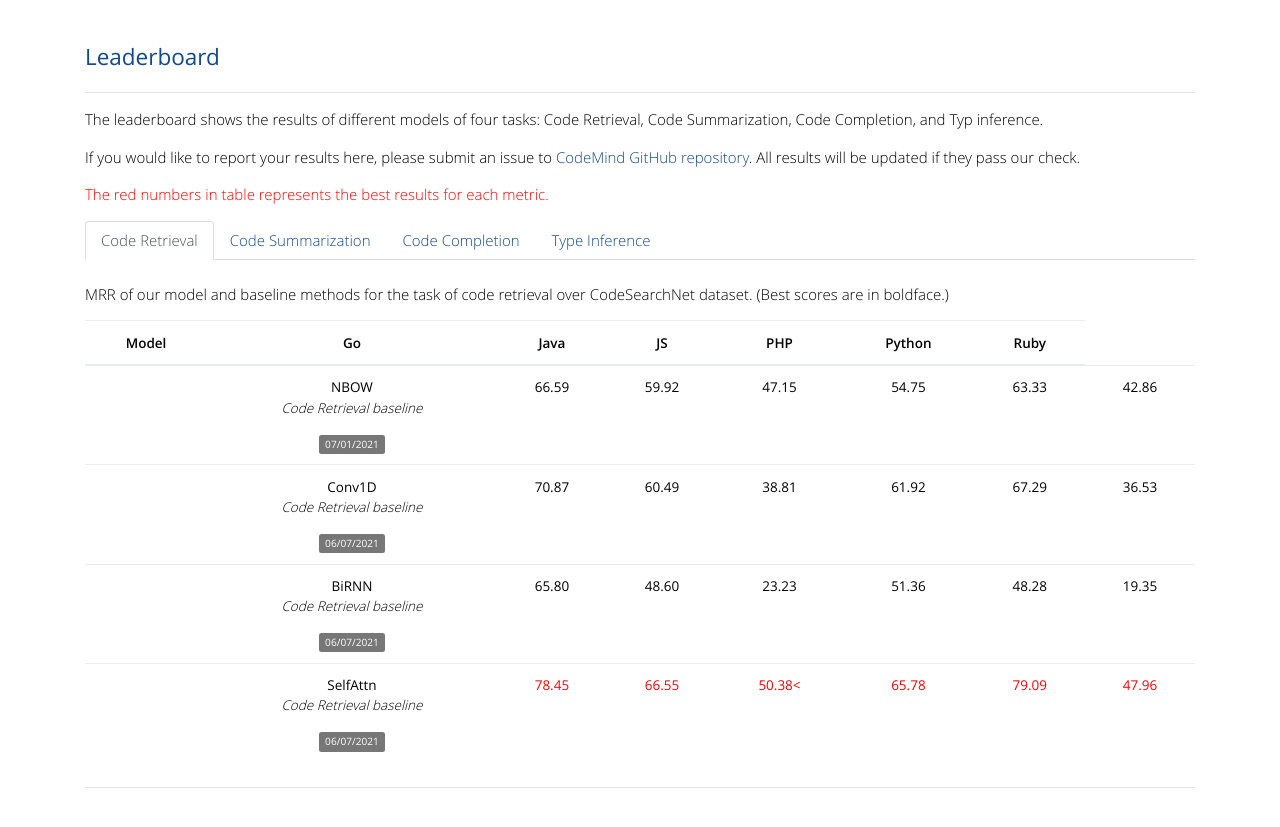
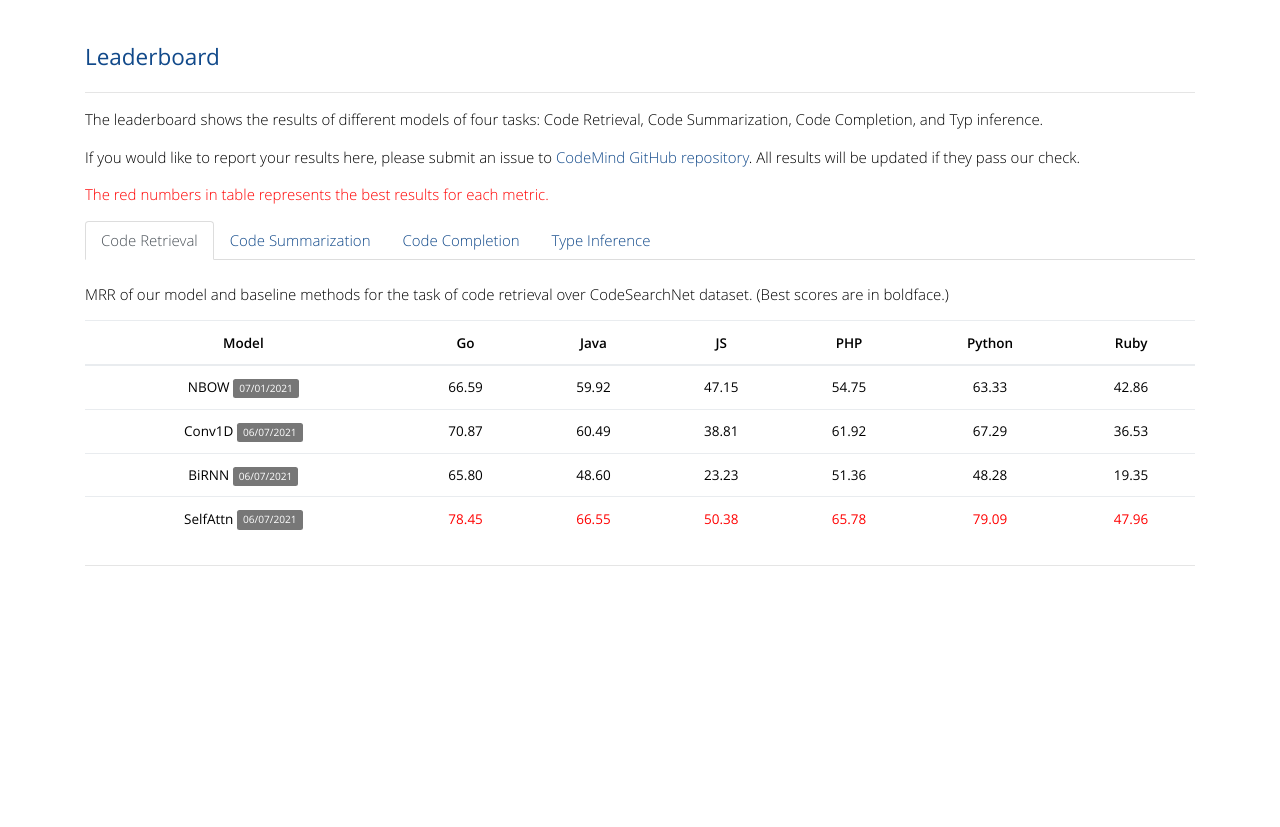
Before and after one commit to xcodemind/xcodemind.github.io, a Jekyll site: the page built from leaderboard.html, in a window 1280 px wide. Shown: the top 827 px of the page. Built offline with Jekyll 4.4.1, drawn with Linux system fonts in a browser that asks for light colours; nearby versions of some CDN libraries.

Commit message:
update leaderboard

```diff
--- a/leaderboard.html
+++ b/leaderboard.html
@@ -93,13 +93,13 @@
                             </thead>
                             <tbody>
                                 <tr>
-                                    <th scope="row">
+                                    <!-- <th scope="row"> -->
                                         <!-- <p>1</p> -->
                                         <!-- <span class="date badge badge-secondary">07/01/2021</span> -->
-                                    </th>
+                                    <!-- </th> -->
                                     <td style="word-break:break-word;">
                                         <b>NBOW</b>
-                                        <p class="institution">Code Retrieval baseline</p>
+                                        <!-- <p class="institution">Code Retrieval baseline</p> -->
                                         <span class="date badge badge-secondary">07/01/2021</span>
                                         <!-- <a href="" target="_blank">Paper</a>, <a href="" target="_blank">Code</a> -->
                                     </td>
@@ -115,13 +115,13 @@
 
 
                                 <tr>
-                                    <th scope="row">
+                                    <!-- <th scope="row"> -->
                                         <!-- <p>2</p> -->
                                         <!-- <span class="date badge badge-secondary">06/07/2021</span> -->
-                                    </th>
+                                    <!-- </th> -->
                                     <td style="word-break:break-word;">
                                         <b>Conv1D</b>
-                                        <p class="institution">Code Retrieval baseline</p>
+                                        <!-- <p class="institution">Code Retrieval baseline</p> -->
                                         <span class="date badge badge-secondary">06/07/2021</span>
                                         <!-- <a href="" target="_blank">Paper</a>, <a href="" target="_blank">Code</a> -->
                                     </td>
@@ -137,13 +137,13 @@
 
 
                                 <tr>
-                                    <th scope="row">
+                                    <!-- <th scope="row"> -->
                                         <!-- <p>3</p>
                                         <span class="date badge badge-secondary">07/01/2021</span> -->
-                                    </th>
+                                    <!-- </th> -->
                                     <td style="word-break:break-word;">
                                         <b>BiRNN</b>
-                                        <p class="institution">Code Retrieval baseline</p>
+                                        <!-- <p class="institution">Code Retrieval baseline</p> -->
                                         <span class="date badge badge-secondary">06/07/2021</span>
                                         <!-- <a href="" target="_blank">Paper</a>, <a href="" target="_blank">Code</a> -->
                                     </td>
@@ -158,20 +158,20 @@
                                 </tr>
 
                                 <tr>
-                                    <th scope="row">
+                                    <!-- <th scope="row"> -->
                                         <!-- <p>4</p>
                                         <span class="date badge badge-secondary">07/01/2021</span> -->
-                                    </th>
+                                    <!-- </th> -->
                                     <td style="word-break:break-word;">
                                         <b>SelfAttn</b>
-                                        <p class="institution">Code Retrieval baseline</p>
+                                        <!-- <p class="institution">Code Retrieval baseline</p> -->
                                         <span class="date badge badge-secondary">06/07/2021</span>
                                         <!-- <a href="" target="_blank">Paper</a>, <a href="" target="_blank">Code</a> -->
                                     </td>
 
                                     <td><b><font color="red">78.45</font></b></td>
                                     <td><b><font color="red">66.55</font></b></td>
-                                    <td><b><font color="red">50.38<</font></b></td>
+                                    <td><b><font color="red">50.38</font></b></td>
                                     <td><b><font color="red">65.78</font></b></td>
                                     <td><b><font color="red">79.09</font></b></td>
                                     <td><b><font color="red">47.96</font></b></td>
```
